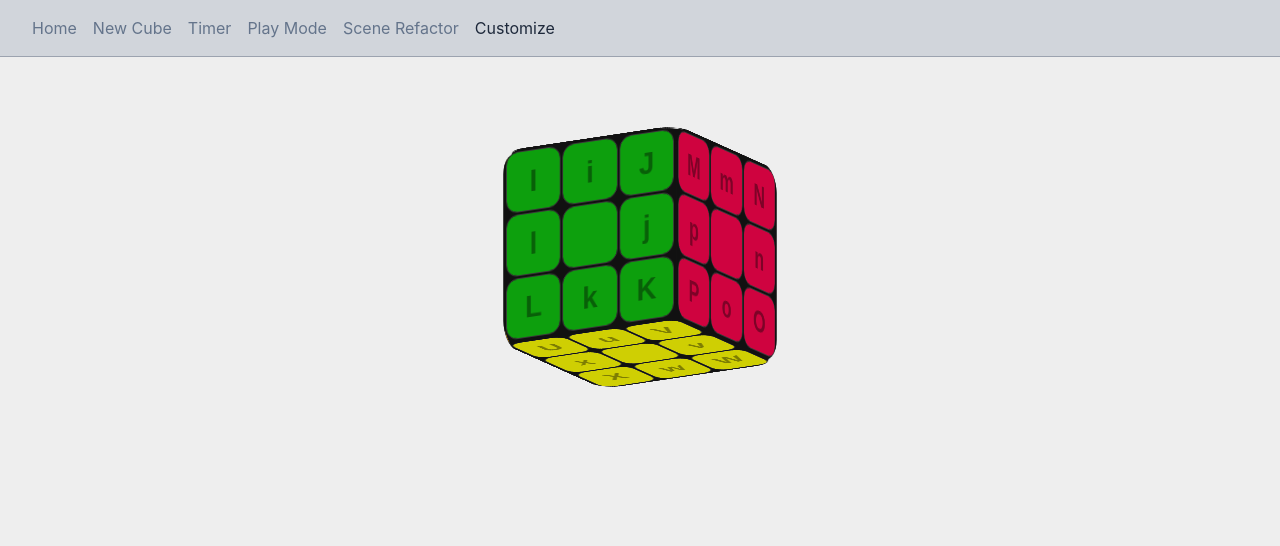
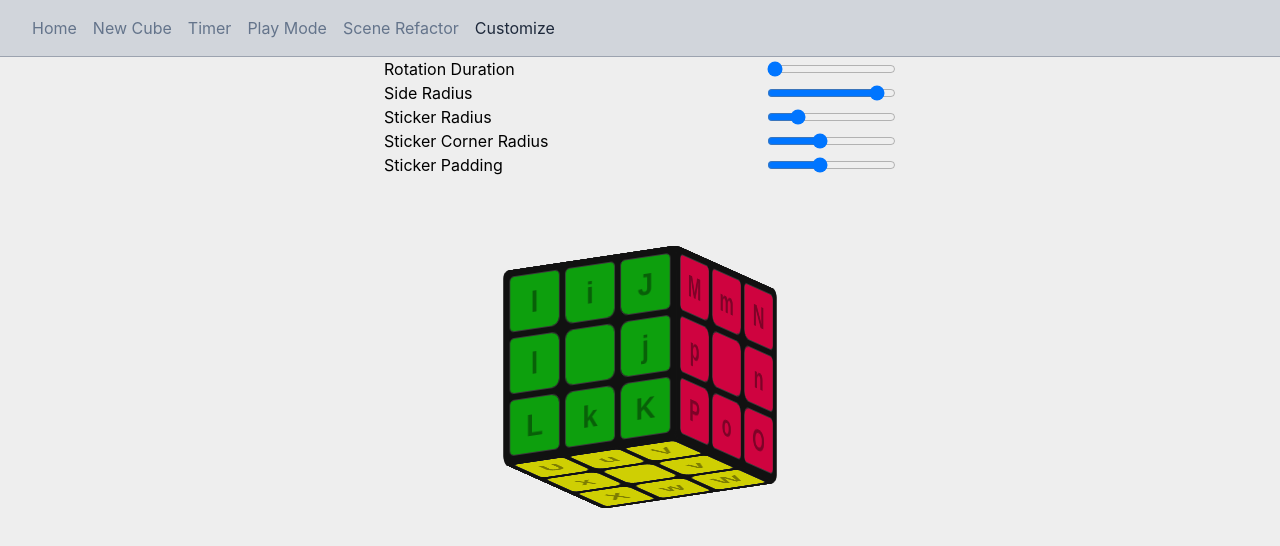
Before and after one commit to McHeisenburglar/rubiks-cube-3d-vite, a React (Vite) app: page /rubiks-cube-3d-vite/customize-panel in a window 1280 px wide. Shown: the top 546 px of the page. Built offline with nearby package versions, Linux system fonts and the light colour scheme.

Commit message:
Hooked it up to the thing.

```diff
--- a/src/App.tsx
+++ b/src/App.tsx
@@ -58,7 +58,7 @@ function App() {
 				<ul className="flex gap-4">
 					{routes.map((route) => {
 						return (
-							<li>
+							<li key={route.path}>
 								<NavLink
 									to={route.path}
 									className={({ isActive }) => {
--- /dev/null
+++ b/src/components/sticker-cards/Main.tsx
@@ -0,0 +1,9 @@
+import React from 'react'
+
+interface IProps {}
+
+const StickerCard: React.FC<IProps> = () => {
+	return <div></div>
+}
+
+export default StickerCard
--- a/src/components/ui/customize/CustomizePanel.tsx
+++ b/src/components/ui/customize/CustomizePanel.tsx
@@ -1,4 +1,4 @@
-import React, { useMemo } from 'react'
+import React, { useMemo, useRef } from 'react'
 import { CubeComponent } from '../../scene-refactor/Main'
 import { CubeWithPos } from '../../../ts/CubeClass3'
 import { useDocumentTitle } from './useDocumentTitle'
@@ -11,19 +11,123 @@ function useCube() {
 }
 
 const Component: React.FC<IProps> = () => {
+	console.log('rendered CustomizePage')
 	useDocumentTitle('Customize Panel')
 	const { cube } = useCube()
-
 	const style = {
 		'--rotation-duration': '0.1s',
-		'--side-radius': '12px',
-		'--sticker-radius': '12px',
-		'--sticker-corner-radius': '12px',
-		'--sticker-padding': '4px',
+		'--side-radius': '4px',
+		'--sticker-radius': '4px',
+		'--sticker-corner-radius': '8px',
+		'--sticker-padding': '8px',
 	} as React.CSSProperties
 
+	const styleRef = useRef<HTMLDivElement>(null)
+
+	type CSSOption = {
+		label: string
+		id: string
+		styleProperty: string
+		minValue: number
+		maxValue: number
+		// value: number | string
+		defaultValue: number
+		unit: string
+	}
+
+	const setCSS = (property: string, value: string) => {
+		if (!styleRef.current) return null
+		styleRef.current.style.setProperty(property, value)
+	}
+
+	const getCSSValue = (property: string) => {
+		if (!styleRef.current) return null
+		return parseFloat(
+			getComputedStyle(styleRef.current).getPropertyValue(property)
+		)
+	}
+
+	const styleOptions: CSSOption[] = [
+		{
+			label: 'Rotation Duration',
+			id: 'rotation-duration',
+			styleProperty: '--rotation-duration',
+			minValue: 0.1,
+			maxValue: 1,
+			defaultValue: 0.1,
+			unit: 's',
+		},
+		{
+			id: 'side-radius',
+			label: 'Side Radius',
+			styleProperty: '--side-radius',
+			minValue: 0,
+			maxValue: 20,
+			defaultValue: 18,
+			unit: 'px',
+		},
+		{
+			label: 'Sticker Radius',
+			id: 'sticker-radius',
+			styleProperty: '--sticker-radius',
+			minValue: 0,
+			maxValue: 20,
+			defaultValue: 4,
+			unit: 'px',
+		},
+		{
+			label: 'Sticker Corner Radius',
+			id: 'sticker-corner-radius',
+			styleProperty: '--sticker-corner-radius',
+			minValue: 0,
+			maxValue: 20,
+			defaultValue: 8,
+			unit: 'px',
+		},
+		{
+			label: 'Sticker Padding',
+			id: 'sticker-padding',
+			styleProperty: '--sticker-padding',
+			minValue: 0,
+			maxValue: 20,
+			defaultValue: 8,
+			unit: 'px',
+		},
+	]
+
+	function handleInputChange(
+		e: React.ChangeEvent<HTMLInputElement>,
+		option: CSSOption
+	) {
+		const value = e.target.value
+		console.log(
+			'setting option',
+			option.styleProperty,
+			`${value}${option.unit}`
+		)
+		setCSS(option.styleProperty, `${value}${option.unit}`)
+	}
+
 	return (
-		<div style={style}>
+		<div style={style} ref={styleRef}>
+			<ul className="m-auto max-w-lg">
+				{styleOptions.map((option) => {
+					return (
+						<li className="flex flex-row justify-between" key={option.id}>
+							<label htmlFor={option.id}>{option.label}</label>
+							<input
+								type="range"
+								name={option.id}
+								value={getCSSValue(option.styleProperty) || option.defaultValue}
+								id={option.id}
+								min={option.minValue}
+								max={option.maxValue}
+								onChange={(e) => handleInputChange(e, option)}
+							/>
+						</li>
+					)
+				})}
+			</ul>
 			<CubeComponent cube={cube} debug />
 		</div>
 	)
```
